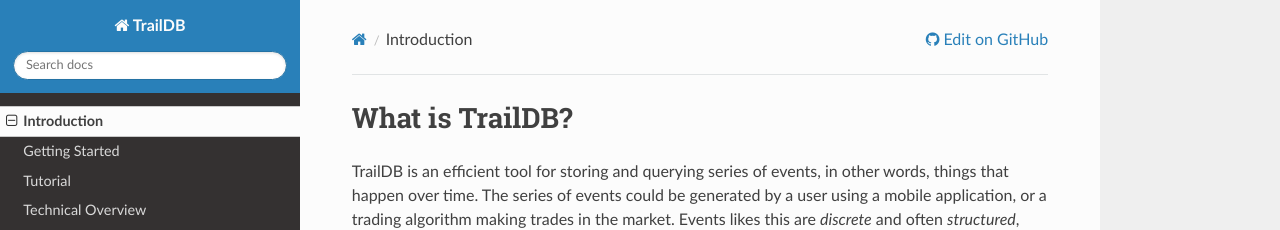
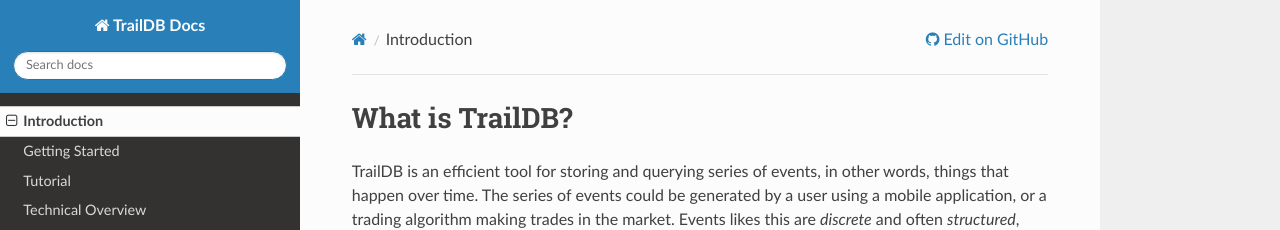
Before and after one commit to traildb/traildb, an MkDocs documentation site: the page built from doc/docs/index.md, in a window 1280 px wide. Shown: the top 230 px of the page. Built offline with MkDocs 1.6.1, drawn with Linux system fonts in a browser that asks for light colours; nearby versions of some CDN libraries; old or Windows-style settings are respelled for this version of MkDocs.

Commit message:
fix site_name and AdRoll link

```diff
--- a/doc/mkdocs.yml
+++ b/doc/mkdocs.yml
@@ -1,4 +1,4 @@
-site_name: TrailDB
+site_name: TrailDB Docs
 pages:
 - Introduction: index.md
 - Getting Started: getting_started.md
@@ -9,7 +9,7 @@
 theme: readthedocs
 site_favicon: http://traildb.io/favicon.ico
 repo_url: http://github.com/traildb/traildb
-copyright: Copyright © 2016 <a href="http://www.adroll.com">AdRoll Inc.</a>
+copyright: Copyright © 2016 <a href="http://tech.adroll.com">AdRoll Inc.</a>
 google_analytics: ['UA-74696093-1', 'traildb.io']
 
 markdown_extensions:
```
